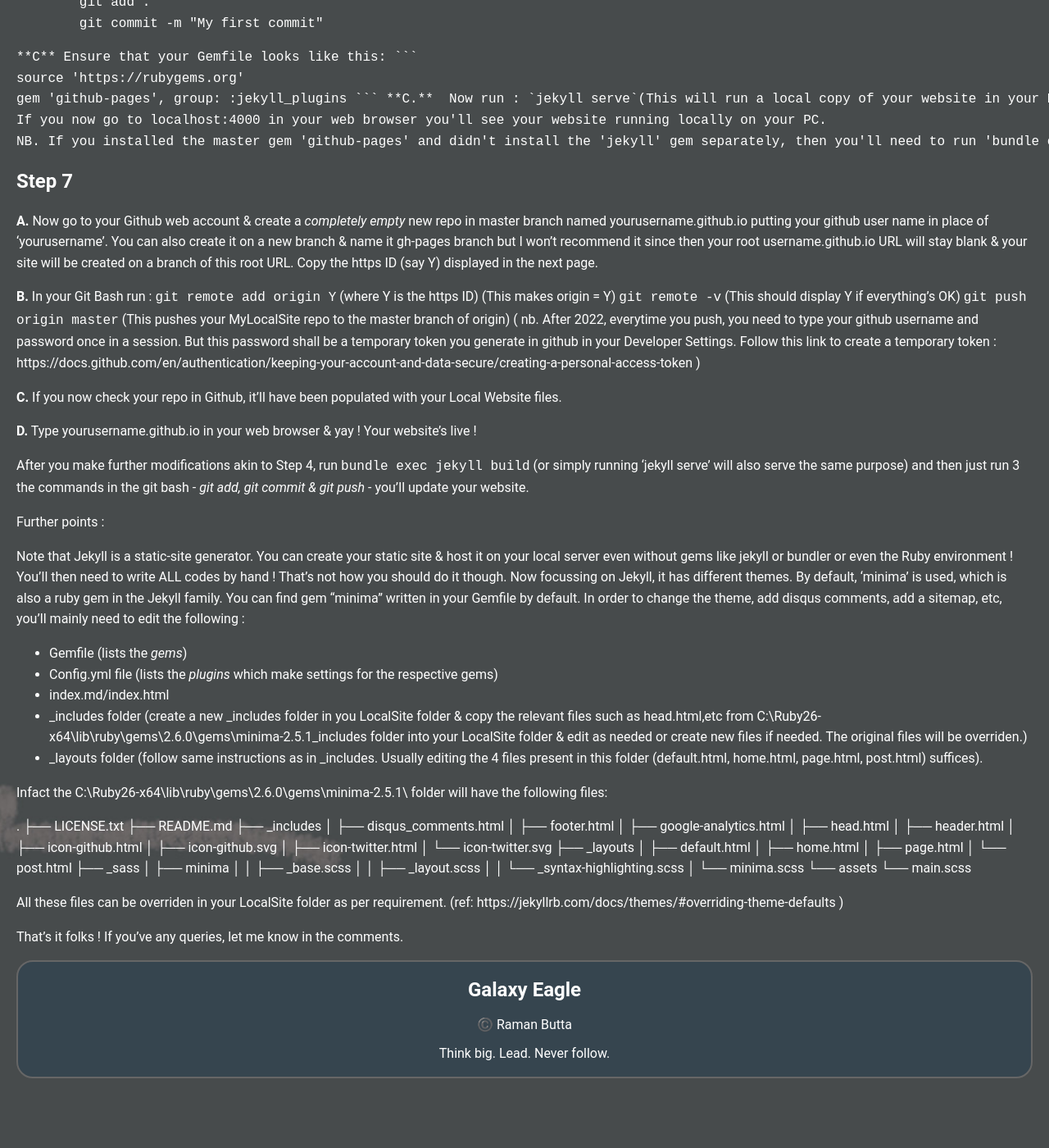
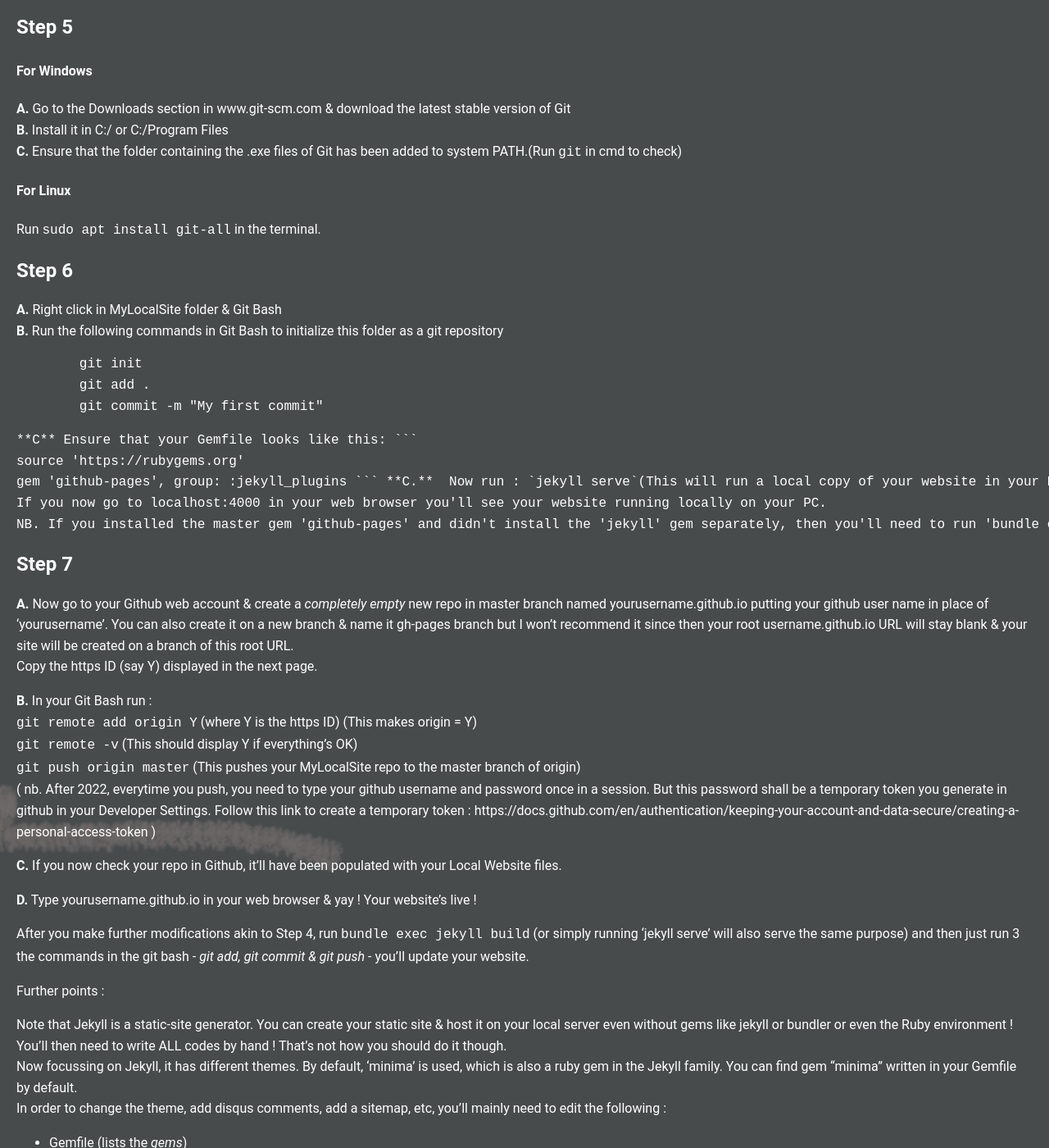
Before and after one commit to galaxyeagle/galaxyeagle.github.io, a Jekyll site: the page built from pages/tech/webd/Creating-Static-Website.md, in a window 1280 px wide and 1400 px high, scrolled down 2247 px. Shown: the whole window at 82% size. Built offline with Jekyll 4.4.1, drawn with Linux system fonts in a browser that asks for light colours; comment, search, counter and statistics services are not loaded; before the commit the page ends 3598 px from its top, so only the background shows below that; some of the changed text lies outside the part shown.

````diff
--- a/_config.yml
+++ b/_config.yml
@@ -33,9 +33,9 @@ title-logo: /images/saffron-title-logo.png
 
 # Disqus Comments
 disqus:
-    # Leave shortname blank to disable comments site-wide.
-    # Disable comments for any post by adding `comments: false` to that post's YAML Front Matter.
-    shortname: galaxyeagle-github-io
+  # Leave shortname blank to disable comments site-wide.
+  # Disable comments for any post by adding `comments: false` to that post's YAML Front Matter.
+  shortname: galaxyeagle-github-io
 
 # Build settings
 theme: minima
@@ -43,17 +43,21 @@ plugins:
   - jekyll-feed
 
 # Settings for jekyll-sitemaps gem
-url: "https://galaxyeagle.github.io" # the base hostname & protocol for your site
-plugins:
+# Settings for jekyll-sitemaps gem
+website: "https://galaxyeagle.github.io" # the base hostname & protocol for your site
+sitemap-plugin:
   - jekyll-sitemap
 
-plugins:
-    - jekyll-seo-tag
-    - jekyll-paginate
-
+sitemap-plugins:
+  - jekyll-seo-tag
+  - jekyll-paginate
 
 paginate: 20
 # paginate_path: "/page:num/"
+
+kramdown:
+  hard_wrap: true
+# This will interpret line breaks literally
 
 # Exclude from processing.
 # The following items will not be processed, by default.
@@ -75,5 +79,4 @@ paginate: 20
 #   - vendor/gems/
 #   - vendor/ruby/
 
-
 # exclude: ['vendor']
--- a/pages/tech/webd/Creating-Static-Website.md
+++ b/pages/tech/webd/Creating-Static-Website.md
@@ -5,7 +5,9 @@ date : 2020-06-26
 ---
 
 Delivering content/service to an audience (with/out their feedback) is the prime object of any website. Your website files need to be present in some web server (even your PC can be a server !), and these files need to be hosted on a cloud platform which is connected to the Internet (eg. Github pages, AWS, etc) - and bingo ! Your website will go live on the Internet.
+
 In order to create your website files on the server, you'll need a "site-generator" (eg. Static site generators like Jekyll, Hugo, Flask, Django , OR CMSs (for dynamic sites) like Gatsby, Wordpress, Joomla, Drupal,etc).
+
 In this post I'll discuss how to create a website on your Windows PC using Jekyll and then host it on Github pages. A similar process will work on Linux & Mac with some modifications.
 
 Github pages is essentially a cloud platform to host your website. Other such hosting platforms are Heroku, Firebase, Wordpress, Amazon S3, Gitlab pages, etc. Many of these site-hosters like Wordpress have basic tools themselves which allow you to create basic sites directly online without using any site-generator on your local machine.
@@ -14,15 +16,15 @@ Ruby is a programming language used to create individual packages called 'gems'.
 
 #### So to create your website, the broad steps are :
 
-**1** 	Install the Ruby Environment on your web server (ie. your PC here)
-**2** 	Install the Jekyll gem
-**3** 	Build your website skeleton in any folder of your PC using Jekyll
-**4** 	Modify your website skeleton to fully create your website locally on your PC
+**1** 	Install the Ruby Environment on your web server (ie. your PC here)  <br>
+**2** 	Install the Jekyll gem  <br>
+**3** 	Build your website skeleton in any folder of your PC using Jekyll  <br>
+**4** 	Modify your website skeleton to fully create your website locally on your PC  <br>
 
 Thereafter to host your website on Github pages, the broad steps are :
-**5** 	Install Git on your PC
-**6** 	Initialize your local website folder (mentioned in Step 3 above) as a Git Repository
-**7** 	Push this local repository to the Github pages platform....And hurray, your website's live !
+**5** 	Install Git on your PC <br>
+**6** 	Initialize your local website folder (mentioned in Step 3 above) as a Git Repository <br>
+**7** 	Push this local repository to the Github pages platform....And hurray, your website's live ! <br>
 
 Prerequisite : You should have signed up on www.github.com
 
@@ -32,8 +34,8 @@ Let us now go through each of these steps in practical detail.
 
 #### For Windows
 
-**A.**	Go to the Downloads section of www.rubyinstaller.org & download the latest stable version of Ruby+Devkit
-**B.**	Install it after downloading, preferably in C:/ drive of your PC
+**A.**	Go to the Downloads section of www.rubyinstaller.org & download the latest stable version of Ruby+Devkit <br>
+**B.**	Install it after downloading, preferably in C:/ drive of your PC <br>
 **C.**	Ensure that the folder containing the .exe files of Ruby installation (say folder X) is present in your system PATH. To check it run `gem` on cmd & it should show no errors. If there are errors, go to My Computer( or 'This PC') in your File Explorer -Right click- Properties - Advanced System Settings - Environment Variables. Ensure that the folder X is present in the PATH of both User & System variables : if not, add it. Alternatively this can be checked through the command line using `echo %PATH%` command.
 
 #### For Linux
@@ -127,6 +129,7 @@ In order to change the theme, add disqus comments, add a sitemap, etc, you'll ma
 
 Infact the C:\Ruby26-x64\lib\ruby\gems\2.6.0\gems\minima-2.5.1\ folder will have the following files:
 
+```
 .
 ├── LICENSE.txt
 ├── README.md
@@ -153,8 +156,7 @@ Infact the C:\Ruby26-x64\lib\ruby\gems\2.6.0\gems\minima-2.5.1\ folder will have
 │   └── minima.scss
 └── assets
     └── main.scss
-
-
+```
 All these files can be overriden in your LocalSite folder as per requirement. (ref: https://jekyllrb.com/docs/themes/#overriding-theme-defaults )
 
 That's it folks ! If you've any queries, let me know in the comments.
````
